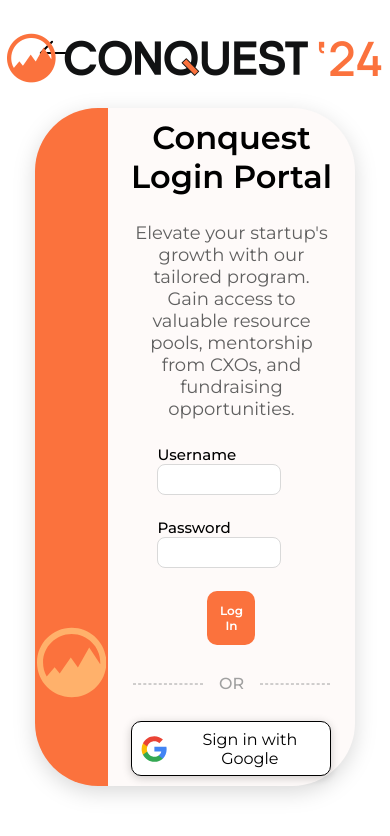
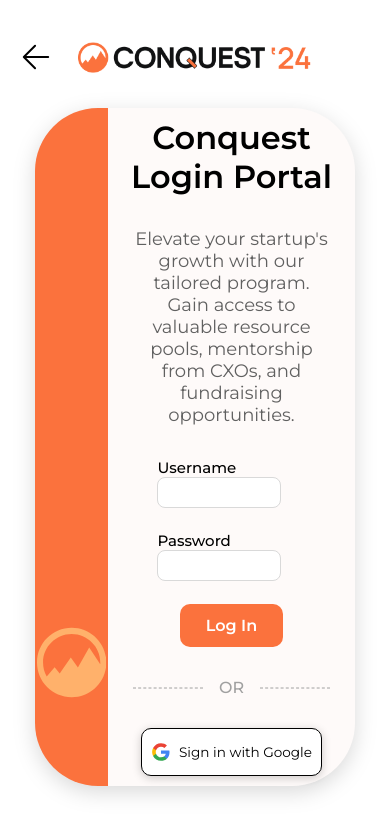
Before and after one commit to dvm-bitspilani/cel-conquest-2024, a React (Vite) app: page /login in a window 390 px wide. Shown: the top 836 px of the page. Built offline with nearby package versions, Linux system fonts and the light colour scheme.

Commit message:
style: login page responsive

```diff
--- a/src/components/GoogleSignIn/GoogleSignIn.jsx
+++ b/src/components/GoogleSignIn/GoogleSignIn.jsx
@@ -7,7 +7,7 @@ export default function GoogleSignIn() {
     const { glogin } = useContext(WebContext);
 
     return (
-        <button className={styles.btn} onClick={glogin}><svg width="31" height="30" viewBox="0 0 31 30" fill="none" xmlns="http://www.w3.org/2000/svg">
+        <button className={styles.btn} onClick={glogin}><svg viewBox="0 0 31 30" fill="none" xmlns="http://www.w3.org/2000/svg">
             <path d="M28.7 15.3125C28.7 14.3375 28.6125 13.4 28.45 12.5H15.5V17.8188H22.9C22.5813 19.5375 21.6125 20.9938 20.1563 21.9688V25.4187H24.6C27.2 23.025 28.7 19.5 28.7 15.3125Z" fill="#4285F4" />
             <path d="M15.5004 28.75C19.2129 28.75 22.3254 27.5188 24.6004 25.4188L20.1566 21.9688C18.9254 22.7938 17.3504 23.2813 15.5004 23.2813C11.9191 23.2813 8.88789 20.8625 7.80664 17.6125H3.21289V21.175C5.47539 25.6688 10.1254 28.75 15.5004 28.75Z" fill="#34A853" />
             <path d="M7.80625 17.6125C7.53125 16.7875 7.375 15.9062 7.375 15C7.375 14.0937 7.53125 13.2125 7.80625 12.3875V8.82495H3.2125C2.25 10.741 1.74915 12.8557 1.75 15C1.75 17.2187 2.28125 19.3187 3.2125 21.175L7.80625 17.6125Z" fill="#FBBC05" />
--- a/src/components/GoogleSignIn/signInBtn.module.scss
+++ b/src/components/GoogleSignIn/signInBtn.module.scss
@@ -1,8 +1,9 @@
 @import url('https://fonts.googleapis.com/css2?family=Montserrat:ital,wght@0,100..900;1,100..900&display=swap');
 
 .btn {
-    width: clamp(12.5rem, 60%, 22.125rem);
-    height: 3.438rem;
+    // width: clamp(12.5rem, 60%, 22.125rem);
+    width: clamp(11.3rem, 60%, 22rem);
+    height: 3rem;
     border-radius: 10px;
     border: 1px solid #000;
     background: #FFF;
@@ -15,11 +16,24 @@
     font-weight: 400;
     font-size: 1.28rem;
     gap: 1rem;
-    padding: 0 0.5rem;
+    padding: 0.25rem 0.5rem;
 
-    @media screen and (max-width: 765px),
-    screen and (max-height: 600px) {
+    svg {
+        aspect-ratio: 1 / 1;
+        width: 30px;
+
+        @media screen and (max-width: 580px) {
+            width: 20px;
+        }
+    }
+
+    @media screen and (max-width: 935px),
+    screen and (max-height: 620px) {
         font-size: 1rem;
         gap: 0.5rem;
     }
+
+    @media screen and (max-width: 580px) {
+        font-size: 0.85rem;
+    }
 }
--- a/src/routes/Login/login.module.scss
+++ b/src/routes/Login/login.module.scss
@@ -29,6 +29,11 @@
         position: absolute;
         left: calc(40 / 1024 * 100dvh);
         top: 0;
+
+        @media screen and (max-width: 530px) {
+            margin-top: 0.25rem;
+            left: calc(20 / 1024 * 100dvh);
+        }
     }
 
     .logo {
@@ -38,6 +43,10 @@
         object-fit: contain;
         position: absolute;
         top: 0;
+
+        @media screen and (max-width: 530px) {
+            width: 60%;
+        }
     }
 
     .loginContainer {
@@ -97,9 +106,10 @@
                 font-weight: 400;
                 text-align: center;
                 color: #606060;
+                margin: 0.25rem 0;
 
-                @media screen and (max-width: 765px),
-                screen and (max-height: 600px) {
+                @media screen and (max-width: 935px),
+                screen and (max-height: 620px) {
                     font-size: 1.125rem;
                 }
             }
@@ -127,10 +137,19 @@
                     font-weight: 600;
                     margin-bottom: 0;
                     cursor: pointer;
+                    font-size: 1rem;
+
+                    @media screen and (max-width: 900px) {
+                        width: 40%;
+                    }
+
+                    @media screen and (max-width: 671px) {
+                        width: 70%;
+                    }
                 }
 
-                @media screen and (max-width: 765px),
-                screen and (max-height: 600px) {
+                @media screen and (max-width: 935px),
+                screen and (max-height: 620px) {
                     font-size: 0.75rem;
                     gap: 0.5rem;
                 }
```
